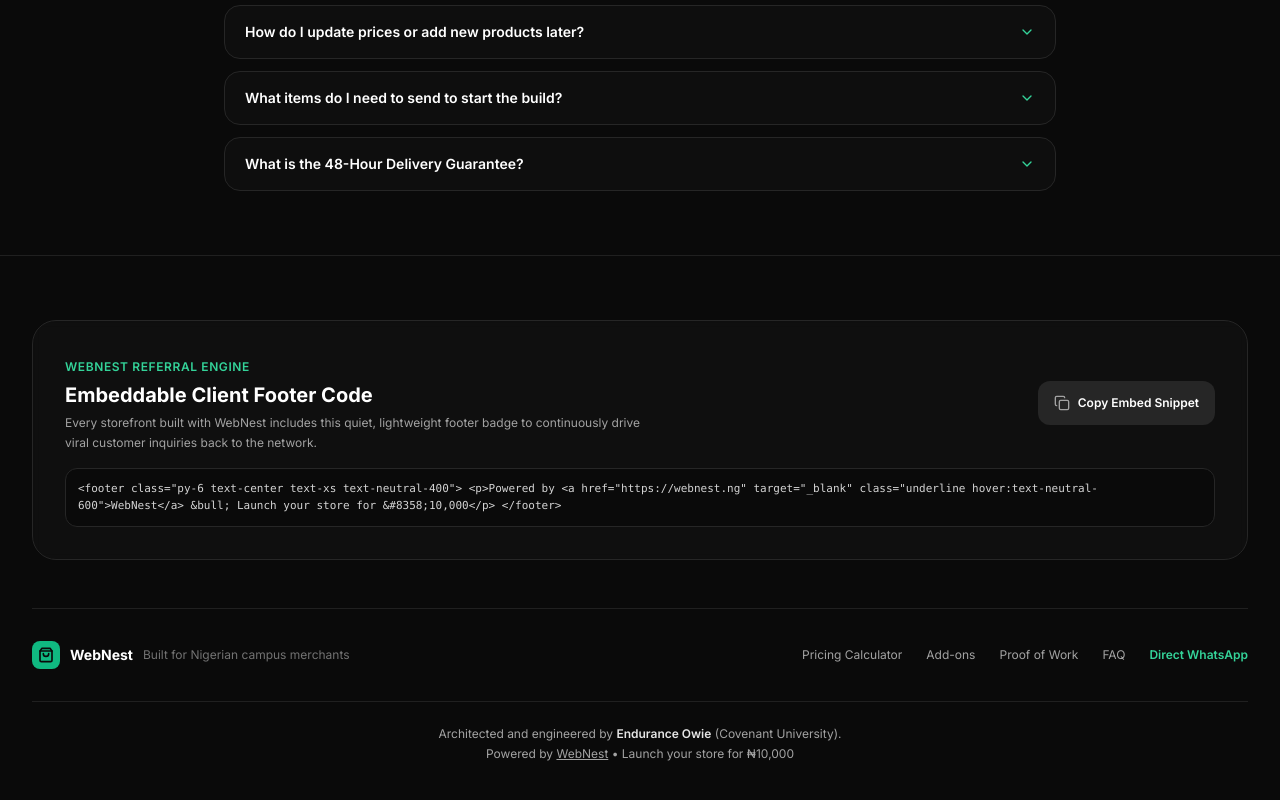
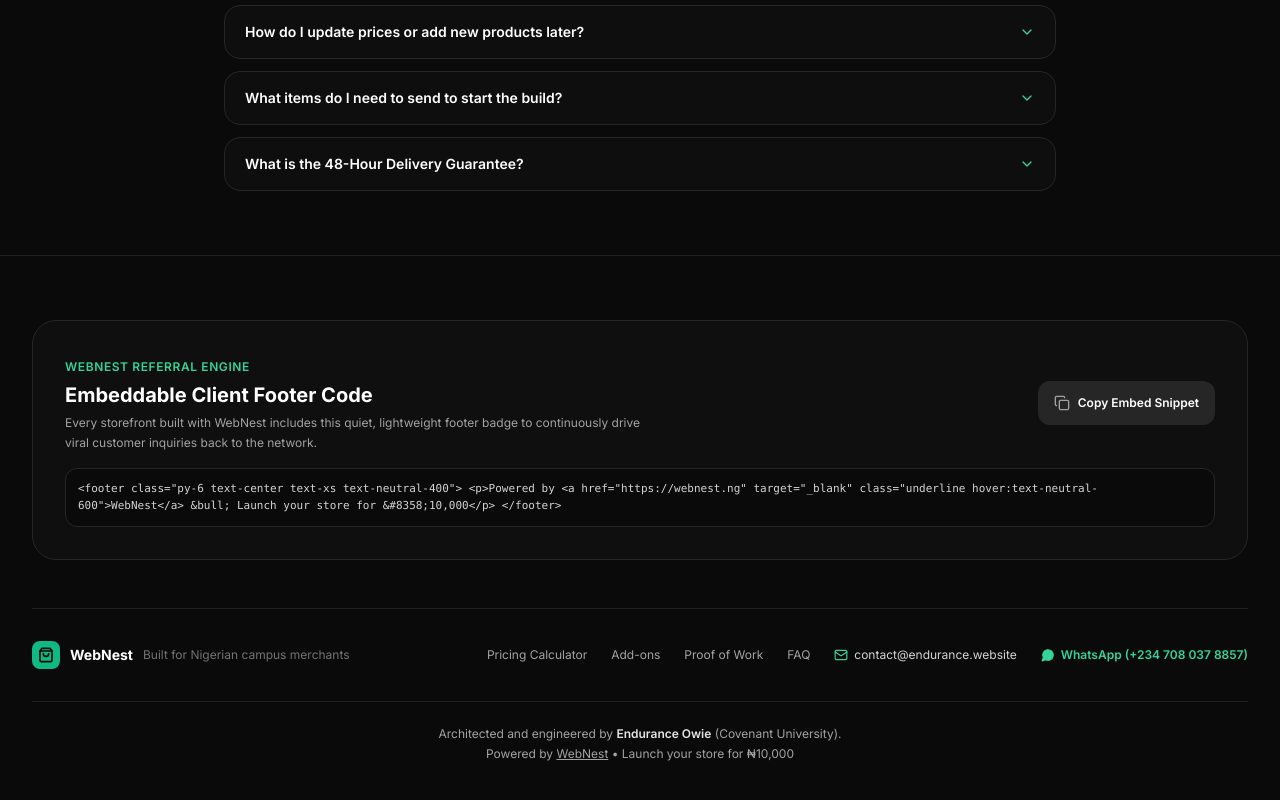
Before and after one commit to TeabreakVenerate/webnest, a Next.js app: page / in a window 1280 px wide. Shown: the part 4754-5554 px from the top of the page. Built offline with nearby package versions, Linux system fonts and the light colour scheme.

Commit message:
chore: configure official WhatsApp 07080378857 and contact email

```diff
--- a/src/components/Footer.tsx
+++ b/src/components/Footer.tsx
@@ -1,7 +1,8 @@
 "use client";
 
 import React, { useState } from "react";
-import { ShoppingBag, Copy, Check, MessageCircle, Heart } from "lucide-react";
+import { ShoppingBag, Copy, Check, MessageCircle, Mail } from "lucide-react";
+import { SITE_CONFIG } from "@/lib/constants";
 
 export function Footer() {
   const [copied, setCopied] = useState(false);
@@ -13,6 +14,10 @@
     setCopied(true);
     setTimeout(() => setCopied(false), 2500);
   };
+
+  const whatsappHref = `https://wa.me/${SITE_CONFIG.whatsappNumber}?text=${encodeURIComponent(
+    "Hello Endurance! I want to order a WebNest storefront."
+  )}`;
 
   return (
     <footer className="border-t border-neutral-800/80 bg-neutral-950 pt-16 pb-12">
@@ -84,12 +89,20 @@
               FAQ
             </a>
             <a
-              href="https://wa.me/2349000000000?text=Hello%20Endurance!%20I%20want%20to%20order%20a%20WebNest%20storefront."
+              href={`mailto:${SITE_CONFIG.email}`}
+              className="flex items-center gap-1.5 text-neutral-300 hover:text-white transition-colors duration-150"
+            >
+              <Mail className="h-3.5 w-3.5 text-emerald-400" />
+              <span>{SITE_CONFIG.email}</span>
+            </a>
+            <a
+              href={whatsappHref}
               target="_blank"
               rel="noopener noreferrer"
-              className="text-emerald-400 hover:text-emerald-300 font-semibold transition-colors duration-150"
+              className="flex items-center gap-1.5 text-emerald-400 hover:text-emerald-300 font-semibold transition-colors duration-150"
             >
-              Direct WhatsApp
+              <MessageCircle className="h-3.5 w-3.5 fill-current" />
+              <span>WhatsApp ({SITE_CONFIG.whatsappDisplay})</span>
             </a>
           </div>
         </div>
@@ -98,7 +111,7 @@
         <div className="mt-8 text-center text-xs text-neutral-400 border-t border-neutral-800/80 pt-6">
           <p>
             Architected and engineered by{" "}
-            <span className="font-semibold text-neutral-200">Endurance Owie</span> (Covenant University).
+            <span className="font-semibold text-neutral-200">{SITE_CONFIG.architect}</span> (Covenant University).
           </p>
           <p className="mt-1 text-neutral-400">
             Powered by{" "}
--- a/src/components/Hero.tsx
+++ b/src/components/Hero.tsx
@@ -3,6 +3,7 @@
 import React, { useState } from "react";
 import { HeroBadge } from "./HeroBadge";
 import { MessageCircle, ShoppingBag, ShieldCheck, Clock, Check, Plus, Minus } from "lucide-react";
+import { SITE_CONFIG } from "@/lib/constants";
 
 export function Hero() {
   const [cartCount, setCartCount] = useState(2);
@@ -188,7 +189,9 @@
                 </div>
                 <div className="mt-2.5">
                   <a
-                    href="https://wa.me/2349000000000?text=Hello%20WebNest!%20I%20tested%20the%20live%20demo%20and%20want%20to%20build%20my%20store."
+                    href={`https://wa.me/${SITE_CONFIG.whatsappNumber}?text=${encodeURIComponent(
+                      "Hello WebNest! I tested the live demo and want to build my store."
+                    )}`}
                     target="_blank"
                     rel="noopener noreferrer"
                     className="flex min-h-[44px] w-full items-center justify-center gap-2 rounded-xl bg-emerald-500 px-3 py-2 text-xs font-semibold text-neutral-950 transition-[transform,background-color] duration-150 hover:bg-emerald-400 active:scale-[0.97]"
--- a/src/components/Navbar.tsx
+++ b/src/components/Navbar.tsx
@@ -1,7 +1,8 @@
 "use client";
 
 import React, { useState } from "react";
-import { ShoppingBag, MessageCircle, Menu, X, Zap } from "lucide-react";
+import { ShoppingBag, MessageCircle, Menu, X } from "lucide-react";
+import { SITE_CONFIG } from "@/lib/constants";
 
 export function Navbar() {
   const [mobileMenuOpen, setMobileMenuOpen] = useState(false);
@@ -13,6 +14,10 @@
     { label: "How It Works", href: "#how-it-works" },
     { label: "FAQ", href: "#faq" },
   ];
+
+  const whatsappHref = `https://wa.me/${SITE_CONFIG.whatsappNumber}?text=${encodeURIComponent(
+    "Hello WebNest! I want to launch my storefront for ₦10,000."
+  )}`;
 
   return (
     <header className="sticky top-0 z-50 w-full border-b border-neutral-800/80 bg-neutral-950/80 backdrop-blur-md">
@@ -52,7 +57,7 @@
         {/* Action Button & Mobile Toggle */}
         <div className="flex items-center gap-3">
           <a
-            href="https://wa.me/2349000000000?text=Hello%20WebNest!%20I%20want%20to%20launch%20my%20storefront%20for%20%E2%82%A610%2C000."
+            href={whatsappHref}
             target="_blank"
             rel="noopener noreferrer"
             className="hidden sm:inline-flex min-h-[44px] items-center gap-2 rounded-xl bg-emerald-500 px-4 py-2 text-xs font-semibold text-neutral-950 shadow-sm transition-[transform,background-color,box-shadow] duration-150 hover:bg-emerald-400 hover:shadow-[0_0_20px_rgba(16,185,129,0.3)] active:scale-[0.97] focus-visible:outline-none focus-visible:ring-2 focus-visible:ring-emerald-500"
@@ -92,7 +97,7 @@
             ))}
             <div className="pt-2">
               <a
-                href="https://wa.me/2349000000000?text=Hello%20WebNest!%20I%20want%20to%20launch%20my%20storefront%20for%20%E2%82%A610%2C000."
+                href={whatsappHref}
                 target="_blank"
                 rel="noopener noreferrer"
                 onClick={() => setMobileMenuOpen(false)}
--- a/src/components/PricingCalculator.tsx
+++ b/src/components/PricingCalculator.tsx
@@ -2,6 +2,8 @@
 
 import React, { useState, useMemo } from "react";
 import { Check, Sparkles, MessageCircle, HelpCircle } from "lucide-react";
+
+import { SITE_CONFIG } from "@/lib/constants";
 
 interface AddonItem {
   id: string;
@@ -11,9 +13,9 @@
   tag?: string;
 }
 
-const BASE_PRICE = 10000;
-const PRO_BUNDLE_PRICE = 35000;
-const WHATSAPP_PHONE = "2349000000000"; // Endurance Owie WebNest business line
+const BASE_PRICE = SITE_CONFIG.basePrice;
+const PRO_BUNDLE_PRICE = SITE_CONFIG.proBundlePrice;
+const WHATSAPP_PHONE = SITE_CONFIG.whatsappNumber;
 
 const ADDONS: AddonItem[] = [
   {
--- a/src/components/Showcase.tsx
+++ b/src/components/Showcase.tsx
@@ -2,6 +2,7 @@
 
 import React from "react";
 import { StoreShowcaseCard, StoreProject } from "./StoreShowcaseCard";
+import { SITE_CONFIG } from "@/lib/constants";
 
 const PROJECTS: StoreProject[] = [
   {
@@ -35,7 +36,9 @@
     tags: ["Mobile Catalog", "1-Tap Checkout", "WhatsApp Receipts", "48h Build"],
     gradient: "bg-gradient-to-br from-amber-950 via-neutral-900 to-neutral-950",
     icon: "food",
-    demoUrl: "https://wa.me/2349000000000?text=Hello%20Endurance!%20I%20want%20a%20pastry%20catalog%20demo.",
+    demoUrl: `https://wa.me/${SITE_CONFIG.whatsappNumber}?text=${encodeURIComponent(
+      "Hello Endurance! I want a pastry catalog demo."
+    )}`,
   },
 ];
 
--- /dev/null
+++ b/src/lib/constants.ts
@@ -0,0 +1,10 @@
+export const SITE_CONFIG = {
+  name: "WebNest",
+  tagline: "Turn your WhatsApp status into a 1-click store in 48 hours",
+  architect: "Endurance Owie",
+  whatsappNumber: "2347080378857",
+  whatsappDisplay: "+234 708 037 8857",
+  email: "contact@endurance.website",
+  basePrice: 10000,
+  proBundlePrice: 35000,
+};
```
Also changed, not shown: 1 other file (tests, documents, lock files or other folders).
